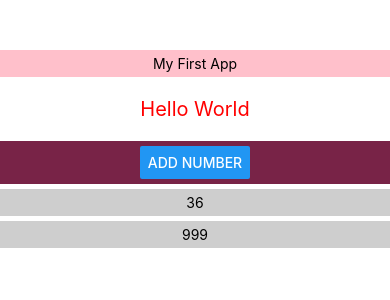
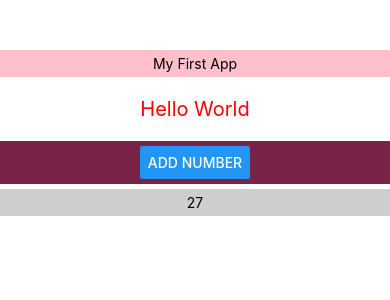
Before and after one commit to MinwooJJ/react-native, a React Native app in the folder react_native_01/: screen / in a window 390 px wide. Both pictures are taken after a click on the button "ADD NUMBER". Shown: the top 300 px of the page. Built offline with nearby package versions, Linux system fonts and the light colour scheme.

Commit message:
Add: ScrollView

```diff
--- a/react_native_01/App.js
+++ b/react_native_01/App.js
@@ -6,17 +6,26 @@
  * @flow strict-local
  */
 
-import React, {useState} from 'react';
-import {View, Text, StyleSheet} from 'react-native';
+import React, { useState } from 'react';
+import { View, Text, StyleSheet, ScrollView } from 'react-native';
 import Header from './src/header';
 import Generator from './src/generator';
 import NumList from './src/numList';
 
 function App() {
-  const [random, setRandom] = useState([36, 999]);
+  const [random, setRandom] = useState([]);
 
   const onAddRandomNum = () => {
-    alert('add random number');
+    const randomNum = Math.floor(Math.random() * 100) + 1;
+    setRandom(prev => [...prev, randomNum]);
+  };
+
+  const onDeleteNum = position => () => {
+    const newArray = random.filter((num, index) => {
+      return index !== position;
+    });
+
+    setRandom(newArray);
   };
 
   return (
@@ -27,8 +36,16 @@ function App() {
           Hello World
         </Text>
       </View>
-      <Generator add={onAddRandomNum} />
-      <NumList num={random} />
+      <Generator onAdd={onAddRandomNum} />
+      <ScrollView
+        style={{ width: '100%' }}
+        // onMomentumScrollBegin={() => alert('begin')}>
+        // onMomentumScrollEnd={() => alert('end')}>
+        // onScroll={() => alert('scrolling')}>
+        // onContentSizeChange={(width, height) => alert(height)}>
+        bounces={true}>
+        <NumList num={random} onDelete={onDeleteNum} />
+      </ScrollView>
     </View>
   );
 }
--- a/react_native_01/src/generator.js
+++ b/react_native_01/src/generator.js
@@ -7,12 +7,12 @@
  */
 
 import React from 'react';
-import {View, Button, StyleSheet} from 'react-native';
+import { View, Button, StyleSheet } from 'react-native';
 
-function Generator({add}) {
+function Generator({ onAdd }) {
   return (
     <View style={styles.generator}>
-      <Button title="Add Number" onPress={add} />
+      <Button title="Add Number" onPress={onAdd} />
     </View>
   );
 }
--- a/react_native_01/src/numList.js
+++ b/react_native_01/src/numList.js
@@ -7,14 +7,17 @@
  */
 
 import React from 'react';
-import { View, Text, StyleSheet } from 'react-native';
+import { View, Text, StyleSheet, TouchableOpacity } from 'react-native';
 
-function NumList({ num }) {
+function NumList({ num, onDelete }) {
   return num.map((item, index) => {
     return (
-      <View key={index} style={styles.numList}>
+      <TouchableOpacity
+        key={index}
+        onPress={onDelete(index)}
+        style={styles.numList}>
         <Text>{item}</Text>
-      </View>
+      </TouchableOpacity>
     );
   });
 }
```
